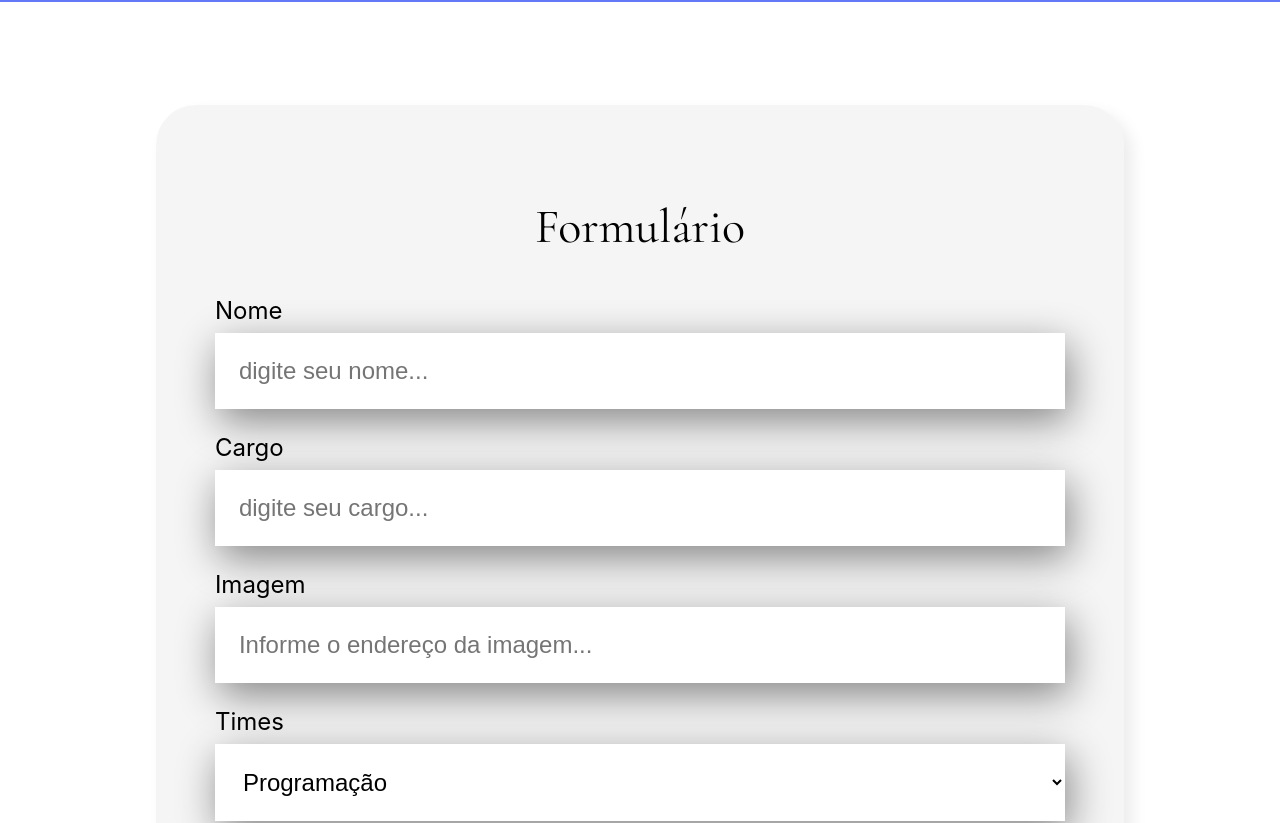
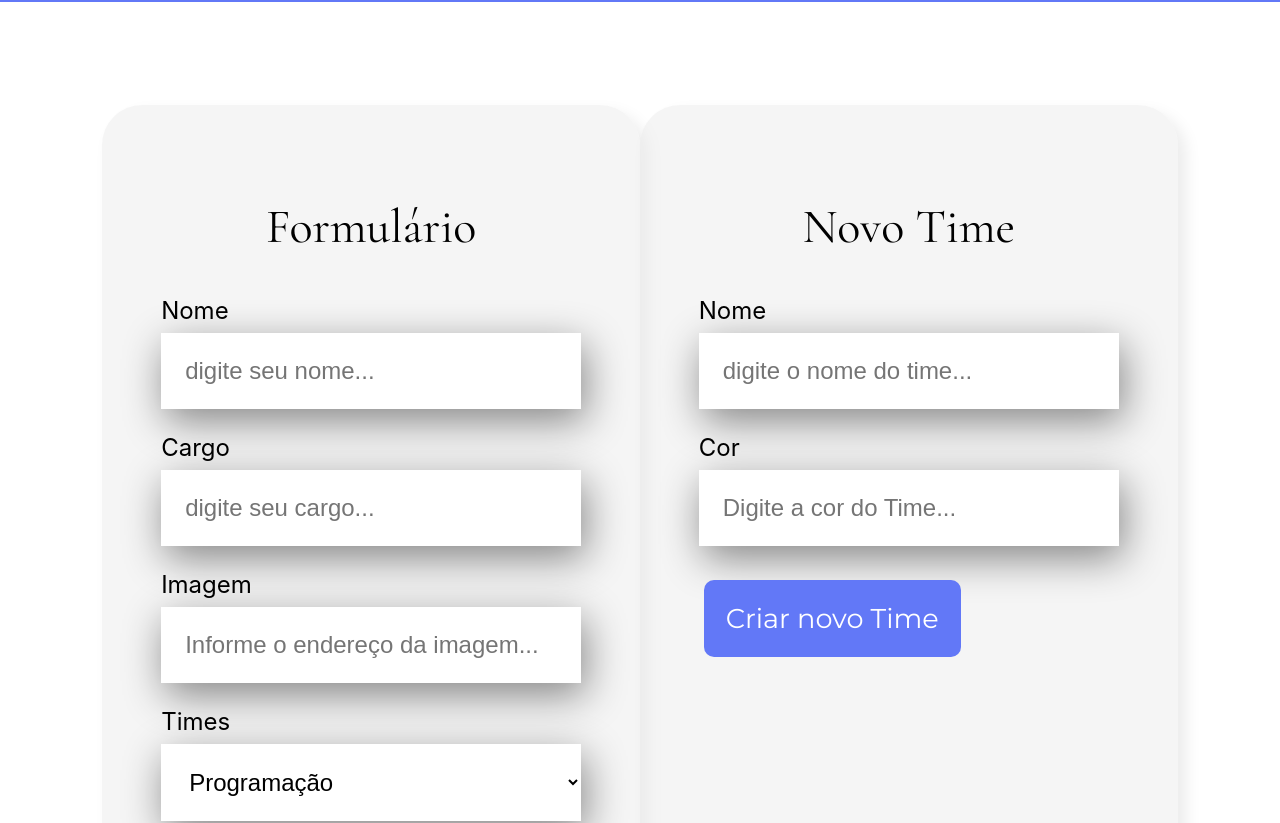
Before and after one commit to Joaolucas00/react-js, a React (Create React App) app in the folder organo/: page / in a window 1280 px wide. Shown: the part 496-1319 px from the top of the page. Built offline with nearby package versions, Linux system fonts and the light colour scheme.

Commit message:
criar novo time

```diff
--- a/organo/src/App.js
+++ b/organo/src/App.js
@@ -5,7 +5,7 @@ import Time from './componentes/time';
 
 function App() {
 
-  const times = [
+  const [times, setTimes] = useState([
     {
       nome: 'Programação',
       corPrimaria: '#57C278',
@@ -41,7 +41,7 @@ function App() {
       corPrimaria: '#FF8A29',
       corSecundaria: '#FFEEDF'
     }
-  ]
+  ])
 
   const [cadastrado, setCadastrado] = useState([])
 
@@ -50,8 +50,11 @@ function App() {
     setCadastrado([...cadastrado, colaborador])
   }
 
+  const aoCriarTime = (novoTime) => {
+    setTimes([...times, novoTime])
+  }
+
   const deletarColaborador = (id) => {
-    console.log('Opa, Olá :)', id);
     setCadastrado(cadastrado.filter(colaborador => colaborador.id !== id))
   }
 
@@ -59,7 +62,7 @@ function App() {
   return (
     <div className="App">
       <Banner/>
-      <Formulario times={times.map(time => time.nome)} aoCadastrar={cadastro => aoCadastro(cadastro)} titulo="Formulário" method="get" action="/" autocomplete="on"/>
+      <Formulario times={times.map(time => time.nome)} aoCadastrar={cadastro => aoCadastro(cadastro)} titulo="Formulário" method="get" action="/" autocomplete="on" aoCriarTime={(time) => aoCriarTime(time)}/>
 
     {times.map(time => <Time
       key={time.nome}
--- a/organo/src/componentes/Formulario/index.js
+++ b/organo/src/componentes/Formulario/index.js
@@ -12,6 +12,8 @@ const Formulario = (props) => {
     const [cargo, setCargo] = useState('')
     const [imagem, setImagem] = useState('')
     const [time, setTime] = useState('Programação')
+    const [nomeTime, setNomeTime] = useState('')
+    const [corTime, setCorTime] = useState('')
 
     const aoSalvar = (evento) => {
         evento.preventDefault()
@@ -20,6 +22,11 @@ const Formulario = (props) => {
         setCargo('')
         setImagem('')
         setTime('Programação')
+    }
+
+    const salvarNovoTime = (evento) => {
+        evento.preventDefault()
+        props.aoCriarTime({nome: nomeTime, corSecundaria: corTime})
     }
 
     return (
@@ -62,6 +69,32 @@ const Formulario = (props) => {
                     Criar Card
                 </Botao>
         </form>
+        <form onSubmit={salvarNovoTime}
+            action={props.action}
+            method={props.method}
+            autoComplete={props.autocomplete}
+            >
+                <h2>Novo Time</h2>
+                <Input
+                    obrigatorio={true}
+                    for="inome"
+                    id="inome"
+                    label="Nome"
+                    placeholder="digite o nome do time"
+                    valor={nomeTime}
+                    aoAlterado={valor => setNomeTime(valor)}
+                />
+                <Input
+                    obrigatorio={true}
+                    for="icor"
+                    id="icor"
+                    label="Cor"
+                    placeholder="Digite a cor do Time"
+                    valor={corTime}
+                    aoAlterado={valor => setCorTime(valor)}
+                />
+                <Botao>Criar novo Time</Botao>
+        </form>
     </section>
     )
 }
```
